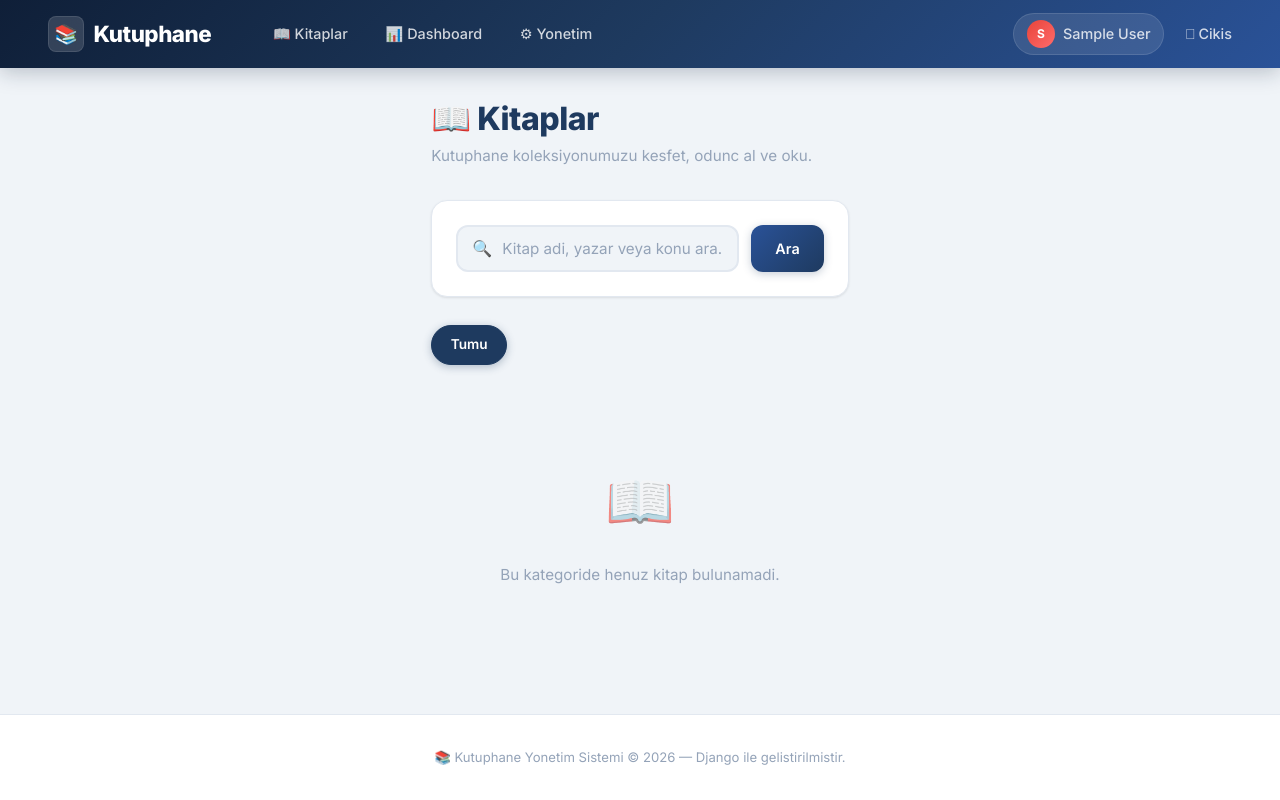
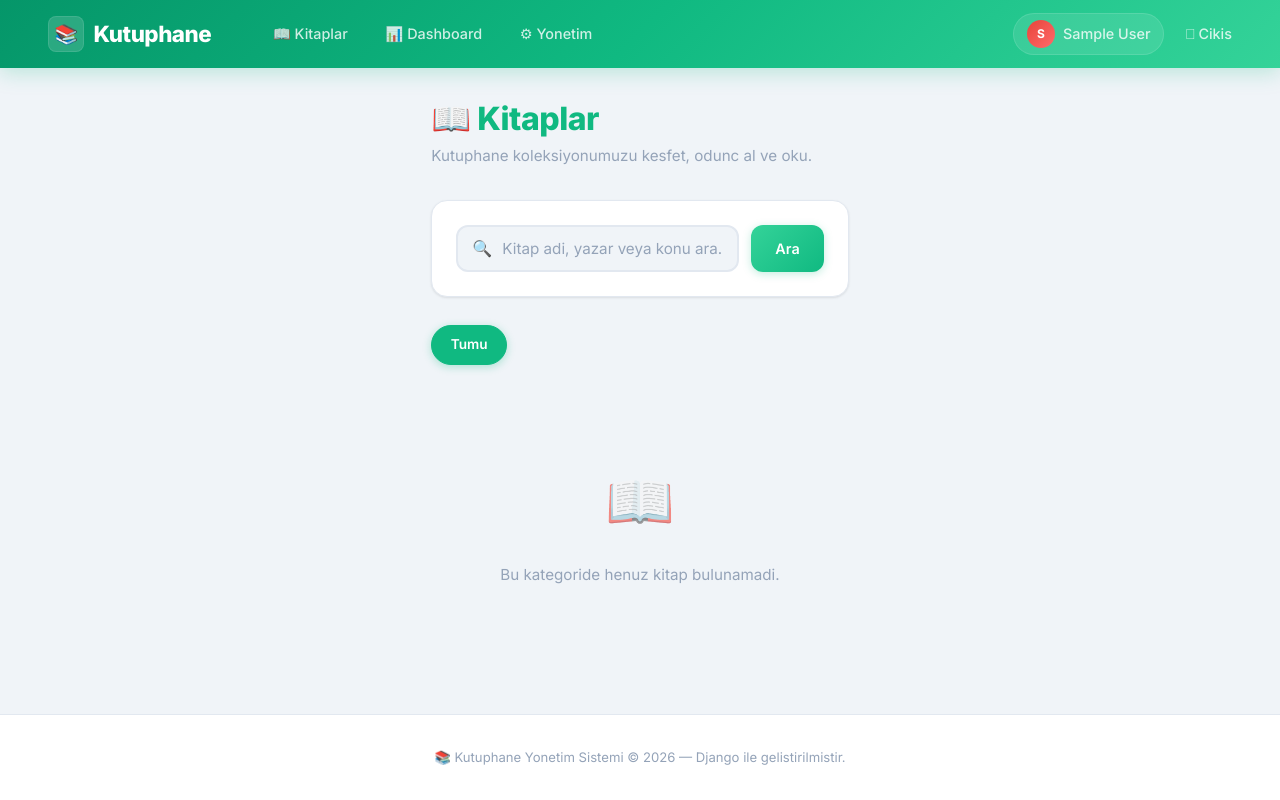
Before and after one commit to alizcn/kutuphane, a Django app: page / in a window 1280 px wide. Run offline with Django 5.2, Linux system fonts and the light colour scheme; the visitor is signed in with stand-in values (Sample User, id 1); data that the repository does not hold is empty.

Commit message:
[Agent] buton renklerini yeşil yap

```diff
--- a/static/css/style.css
+++ b/static/css/style.css
@@ -5,11 +5,11 @@
 
 /* --- CSS Variables & Theme --- */
 :root {
-    --primary: #1e3a5f;
-    --primary-light: #2a5298;
-    --primary-dark: #0f1f38;
-    --primary-50: #eff6ff;
-    --primary-100: #dbeafe;
+    --primary: #10b981;
+    --primary-light: #34d399;
+    --primary-dark: #059669;
+    --primary-50: #f0fdf4;
+    --primary-100: #dcfce7;
 
     --accent: #e8443a;
     --accent-hover: #c9362e;
@@ -104,7 +104,7 @@ nav {
     display: flex;
     align-items: center;
     justify-content: space-between;
-    box-shadow: 0 4px 20px rgba(15, 31, 56, 0.25);
+    box-shadow: 0 4px 20px rgba(16, 185, 129, 0.25);
     position: sticky;
     top: 0;
     z-index: 1000;
@@ -317,13 +317,13 @@ nav .user-avatar {
 .btn-primary {
     background: linear-gradient(135deg, var(--primary-light), var(--primary));
     color: #fff;
-    box-shadow: 0 2px 8px rgba(30, 58, 95, 0.25);
+    box-shadow: 0 2px 8px rgba(16, 185, 129, 0.25);
 }
 
 .btn-primary:hover {
     background: linear-gradient(135deg, var(--primary), var(--primary-dark));
     color: #fff;
-    box-shadow: 0 4px 16px rgba(30, 58, 95, 0.35);
+    box-shadow: 0 4px 16px rgba(16, 185, 129, 0.35);
     transform: translateY(-1px);
 }
 
@@ -470,7 +470,7 @@ nav .user-avatar {
 
 .search-input:focus {
     border-color: var(--primary-light);
-    box-shadow: 0 0 0 4px rgba(42, 82, 152, 0.1);
+    box-shadow: 0 0 0 4px rgba(52, 211, 153, 0.1);
     background: var(--card-bg);
 }
 
@@ -508,7 +508,7 @@ nav .user-avatar {
     background: var(--primary);
     color: #fff;
     border-color: var(--primary);
-    box-shadow: 0 2px 8px rgba(30, 58, 95, 0.3);
+    box-shadow: 0 2px 8px rgba(16, 185, 129, 0.3);
 }
 
 /* --- Book Grid --- */
@@ -871,7 +871,7 @@ nav .user-avatar {
     align-items: center;
     justify-content: center;
     font-size: 1.6rem;
-    box-shadow: 0 4px 12px rgba(30, 58, 95, 0.25);
+    box-shadow: 0 4px 12px rgba(16, 185, 129, 0.25);
 }
 
 .auth-card h1 {
@@ -944,7 +944,7 @@ nav .user-avatar {
 .form-group textarea:focus,
 .form-group select:focus {
     border-color: var(--primary-light);
-    box-shadow: 0 0 0 4px rgba(42, 82, 152, 0.1);
+    box-shadow: 0 0 0 4px rgba(52, 211, 153, 0.1);
     background: var(--card-bg);
 }
 
```
